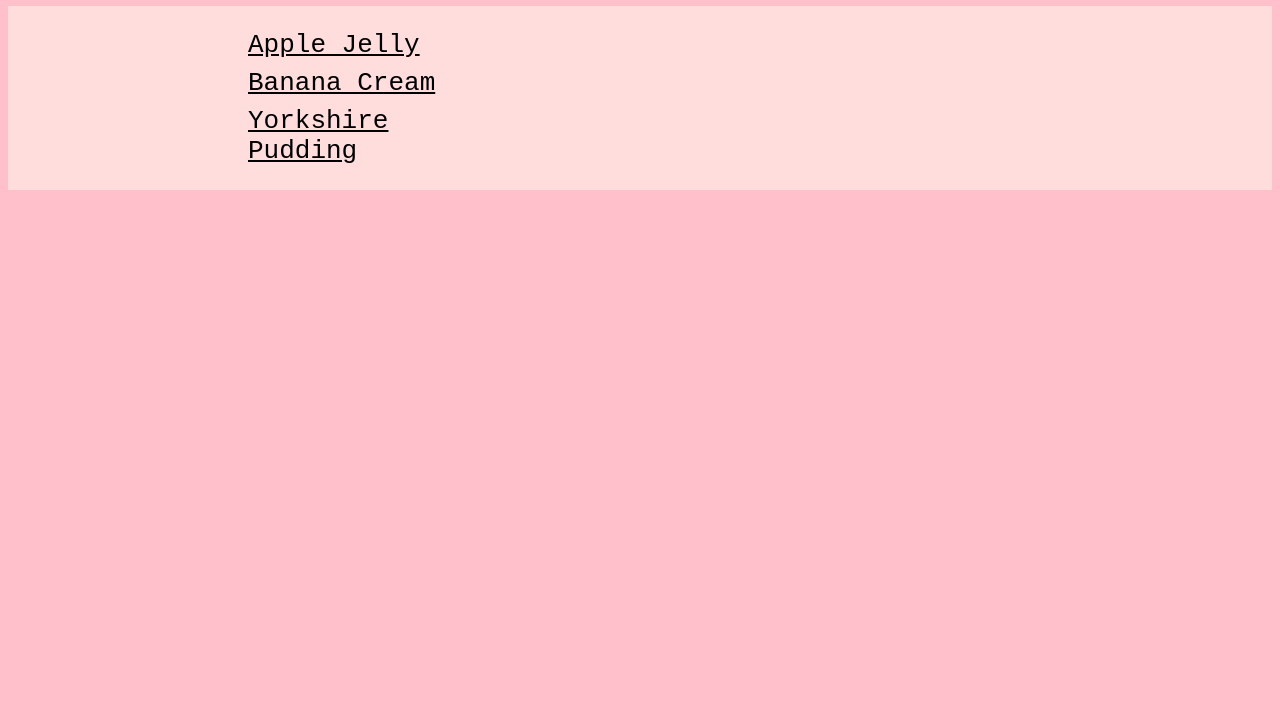
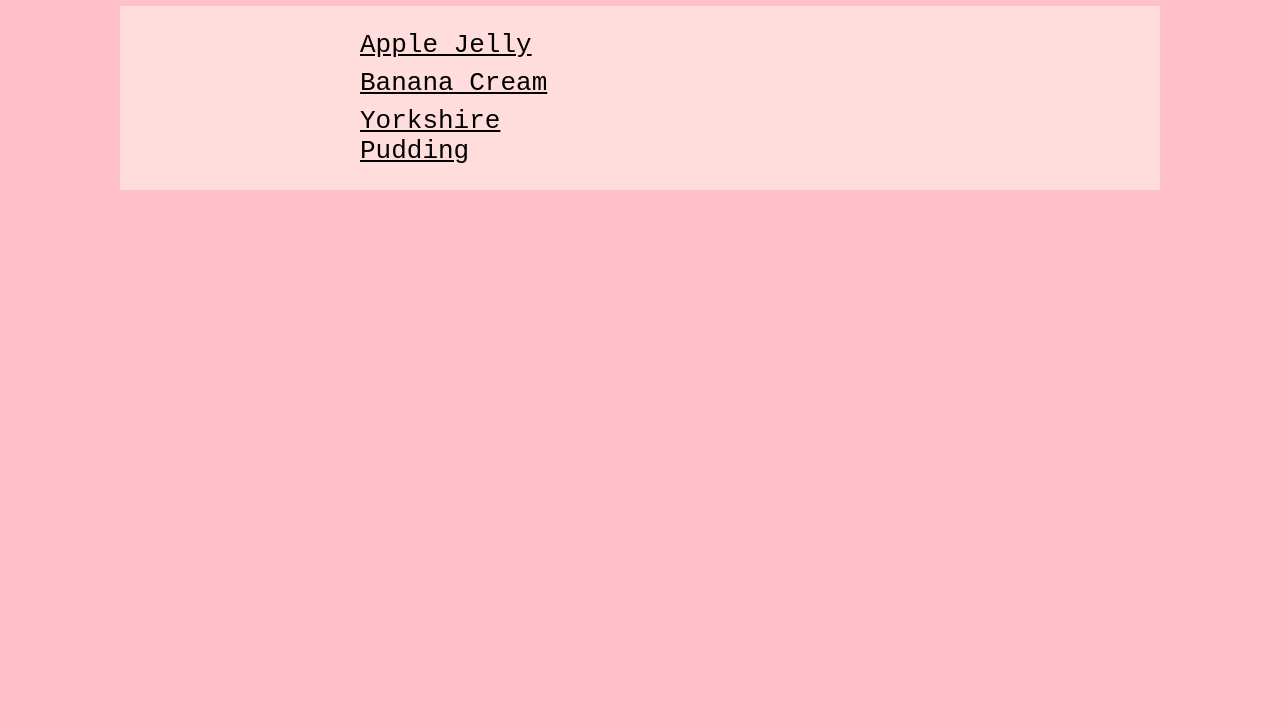
Before and after one commit to hadexyz/odin-recipes, a plain HTML site: page index.html in a window 1280 px wide. Shown: the part 74-800 px from the top of the page. Drawn offline with Linux system fonts and the light colour scheme.

Commit message:
Add margin to all divs

```diff
--- a/style.css
+++ b/style.css
@@ -23,6 +23,8 @@ h1,
 div {
     color: rgb(248, 82, 82);
     background-color: rgb(255, 221, 221);
+    margin-left: 7em;
+    margin-right: 7em;
 }
 
 body {
```
